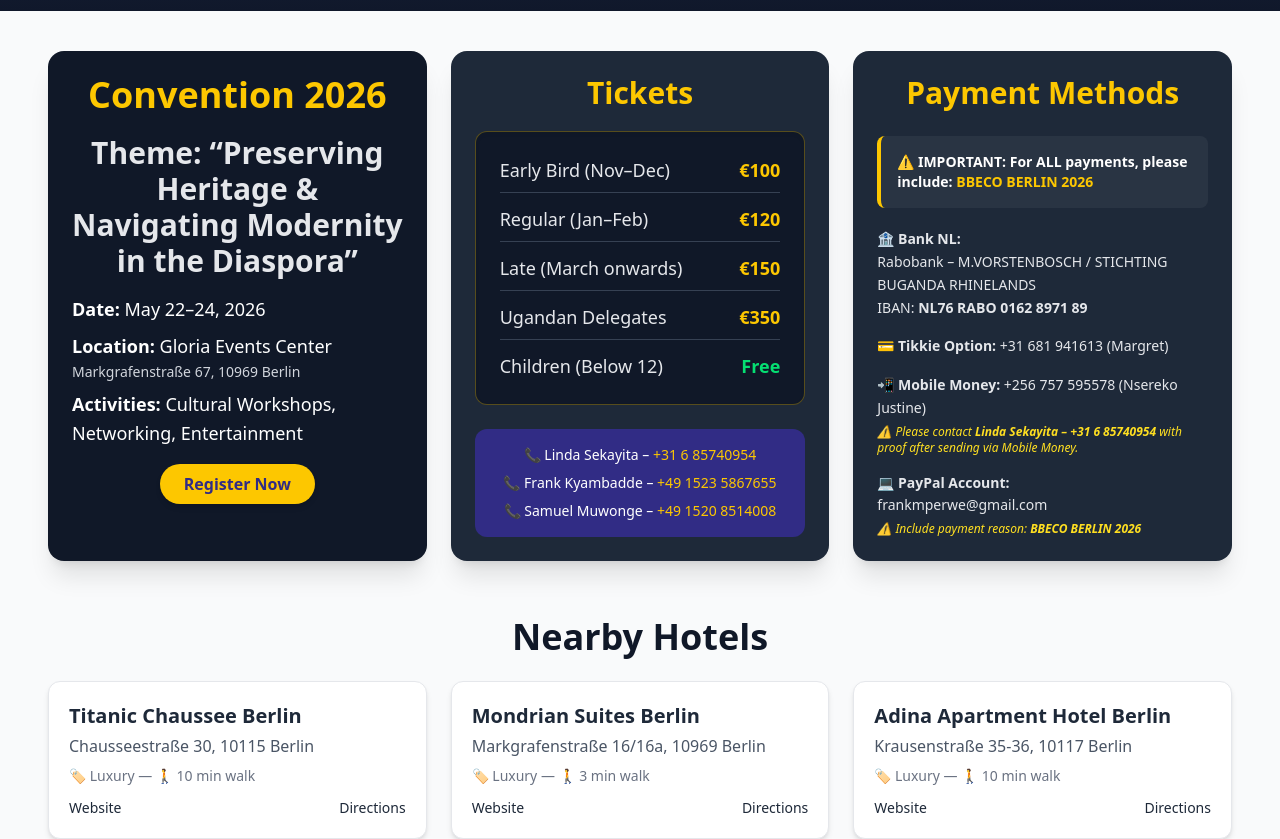
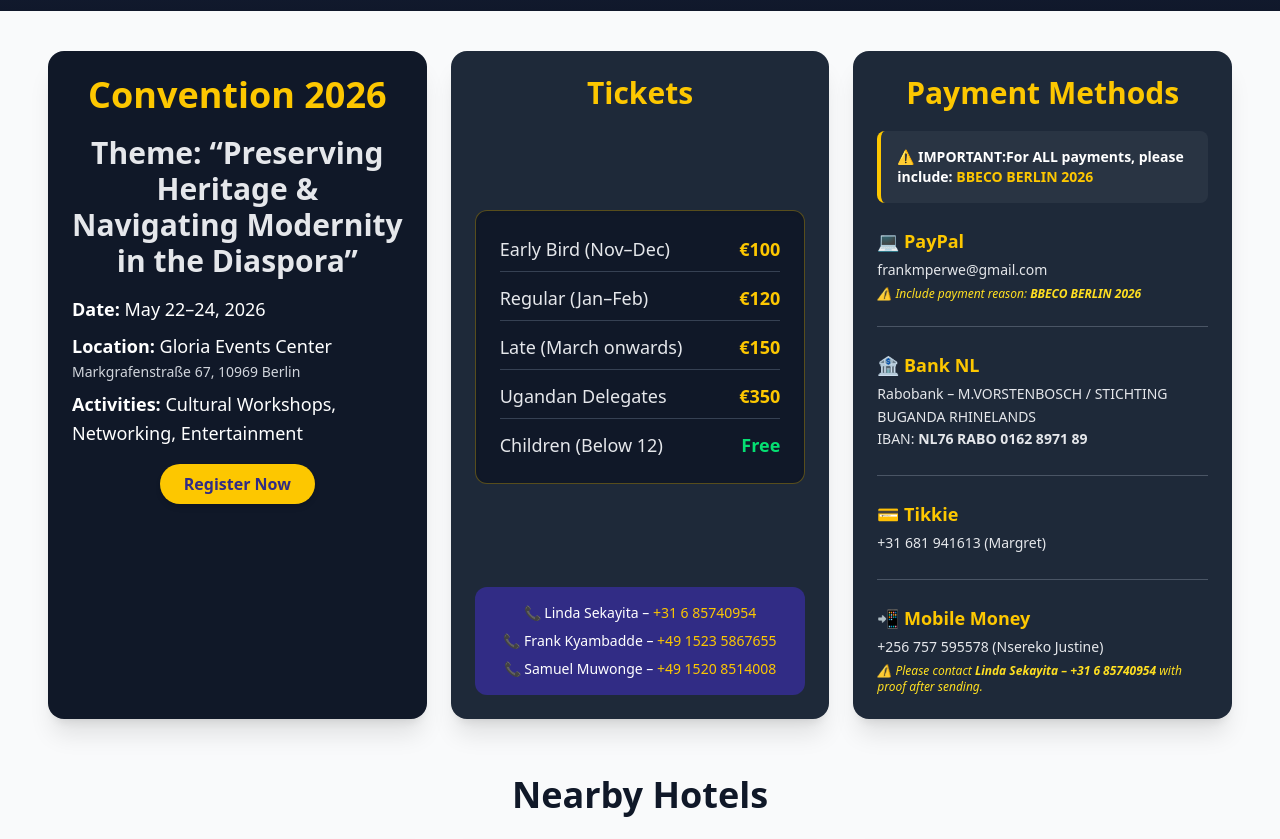
Before and after one commit to mperwe/bug-form_frontend, a React (Vite) app: page / in a window 1280 px wide. Shown: the part 620-1459 px from the top of the page. Built offline with nearby package versions, Linux system fonts and the light colour scheme; the HTML template or start-up script is replaced by a standard one.

Commit message:
add paypal account edit 3

```diff
--- a/src/pages/Home.jsx
+++ b/src/pages/Home.jsx
@@ -164,34 +164,54 @@
           {/* Payment Card */}
           <div className="bg-gray-800 rounded-2xl p-6 shadow-xl text-white flex flex-col justify-between hover:shadow-2xl transition">
             <h2 className="text-3xl font-bold mb-5 text-yellow-400 text-center">Payment Methods</h2>
-            <div className="bg-white/5 border-l-4 border-yellow-400 rounded-lg p-4 mb-4 text-sm font-semibold text-white-900">
-              ⚠️ <span className="text-white font-bold uppercase">IMPORTANT:</span> For <strong>ALL</strong> payments, please include: <span className="text-yellow-400 font-bold uppercase">BBECO BERLIN 2026</span>
+
+            <div className="bg-white/5 border-l-4 border-yellow-400 rounded-lg p-4 mb-6 text-sm font-semibold text-white-900">
+              ⚠️ <span className="text-white font-bold uppercase">IMPORTANT:</span>
+              For <strong>ALL</strong> payments, please include:
+              <span className="text-yellow-400 font-bold uppercase"> BBECO BERLIN 2026</span>
             </div>
-            <ul className="space-y-4 text-sm leading-relaxed text-gray-200">
-              <li>
-                🏦 <strong>Bank NL:</strong><br />
-                Rabobank – M.VORSTENBOSCH / STICHTING BUGANDA RHINELANDS<br />
-                IBAN: <strong>NL76 RABO 0162 8971 89</strong>
-              </li>
-              <li>
-                💳 <strong>Tikkie Option:</strong> +31 681 941613 (Margret)
-              </li>
-              <li>
-                📲 <strong>Mobile Money:</strong> +256 757 595578 (Nsereko Justine)<br />
-                <span className="text-xs italic text-yellow-300 mt-1 block">
-                  ⚠️ Please contact <strong>Linda Sekayita – +31 6 85740954</strong> with proof after sending via Mobile Money.
-                </span>
-              </li>
-              <li>
-                💻 <strong>PayPal Account:</strong><br />
-                frankmperwe@gmail.com<br />
-                <span className="block text-xs italic mt-1 text-yellow-300">
+
+            <div className="space-y-6 text-sm leading-relaxed text-gray-200">
+
+              {/* PayPal */}
+              <div>
+                <h3 className="font-bold text-yellow-400 text-lg mb-1">💻 PayPal</h3>
+                <p>frankmperwe@gmail.com</p>
+                <p className="text-xs italic mt-1 text-yellow-300">
                   ⚠️ Include payment reason: <strong>BBECO BERLIN 2026</strong>
-                </span>
-              </li>
-            </ul>
+                </p>
+              </div>
+
+              <hr className="border-gray-600" />
+
+              {/* Bank */}
+              <div>
+                <h3 className="font-bold text-yellow-400 text-lg mb-1">🏦 Bank NL</h3>
+                <p>Rabobank – M.VORSTENBOSCH / STICHTING BUGANDA RHINELANDS</p>
+                <p>IBAN: <strong>NL76 RABO 0162 8971 89</strong></p>
+              </div>
+
+              <hr className="border-gray-600" />
+
+              {/* Tikkie */}
+              <div>
+                <h3 className="font-bold text-yellow-400 text-lg mb-1">💳 Tikkie</h3>
+                <p>+31 681 941613 (Margret)</p>
+              </div>
+
+              <hr className="border-gray-600" />
+
+              {/* Mobile Money */}
+              <div>
+                <h3 className="font-bold text-yellow-400 text-lg mb-1">📲 Mobile Money</h3>
+                <p>+256 757 595578 (Nsereko Justine)</p>
+                <p className="text-xs italic text-yellow-300 mt-1">
+                  ⚠️ Please contact <strong>Linda Sekayita – +31 6 85740954</strong> with proof after sending.
+                </p>
+              </div>
+
+            </div>
           </div>
-
         </div>
 
         {/* Hotels Section */}
```
